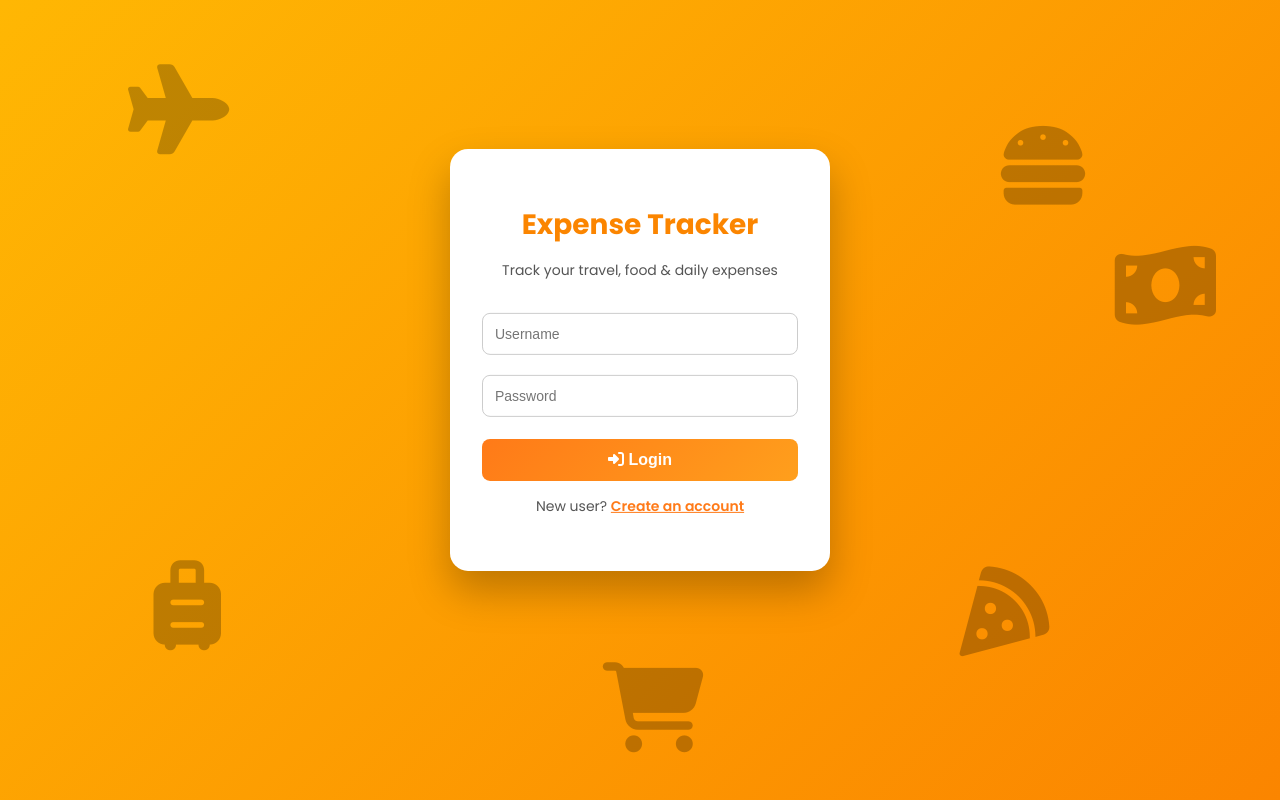
After one commit to SaiSriragh25/Expense_Tracker, a Flask app: page /login in a window 1280 px wide. The commit adds this page. Run offline with Flask 3, Linux system fonts and the light colour scheme.

Commit message:
Updated expense tracker ui

```diff
--- a/app.py
+++ b/app.py
@@ -1,4 +1,4 @@
-from flask import Flask, render_template, request, redirect, url_for, flash
+from flask import Flask, render_template, request, redirect, url_for, flash, session
 import sqlite3
 import os
 
@@ -17,6 +17,8 @@ def get_db_connection():
 # ---------------- CREATE TABLE ----------------
 def init_db():
     conn = get_db_connection()
+
+    # Expenses table
     conn.execute("""
         CREATE TABLE IF NOT EXISTS expenses (
             id INTEGER PRIMARY KEY AUTOINCREMENT,
@@ -26,14 +28,95 @@ def init_db():
             description TEXT
         )
     """)
+
+    # Users table
+    conn.execute("""
+        CREATE TABLE IF NOT EXISTS users (
+            id INTEGER PRIMARY KEY AUTOINCREMENT,
+            username TEXT UNIQUE NOT NULL,
+            password TEXT NOT NULL
+        )
+    """)
+
+    # ✅ Ensure default user ALWAYS exists
+    user = conn.execute(
+        "SELECT * FROM users WHERE username='admin'"
+    ).fetchone()
+
+    if not user:
+        conn.execute(
+            "INSERT INTO users (username, password) VALUES (?, ?)",
+            ("admin", "admin123")
+        )
+
     conn.commit()
     conn.close()
 
 init_db()
 
-# ---------------- HOME ----------------
+# ---------------- REGISTER ----------------
+@app.route("/register", methods=["GET", "POST"])
+def register():
+    error = None
+
+    if request.method == "POST":
+        username = request.form.get("username")
+        password = request.form.get("password")
+        confirm_password = request.form.get("confirm_password")
+
+        if not username or not password:
+            error = "All fields are required"
+        elif password != confirm_password:
+            error = "Passwords do not match"
+        else:
+            try:
+                conn = get_db_connection()
+                conn.execute(
+                    "INSERT INTO users (username, password) VALUES (?, ?)",
+                    (username.strip(), password)
+                )
+                conn.commit()
+                conn.close()
+                flash("Account created successfully 🎉 Please login")
+                return redirect(url_for("login"))
+            except sqlite3.IntegrityError:
+                error = "Username already exists"
+
+    return render_template("register.html", error=error)
+
+# ---------------- LOGIN ----------------
+@app.route("/login", methods=["GET", "POST"])
+def login():
+    error = None
+
+    if request.method == "POST":
+        username = request.form.get("username")
+        password = request.form.get("password")
+
+        if not username or not password:
+            error = "Please enter username and password"
+        else:
+            conn = get_db_connection()
+            user = conn.execute(
+                "SELECT * FROM users WHERE username=? AND password=?",
+                (username.strip(), password)
+            ).fetchone()
+            conn.close()
+
+            if user:
+                session["user"] = username
+                return redirect(url_for("home"))
+            else:
+                error = "Invalid username or password"
+
+    return render_template("login.html", error=error)
+
+# ---------------- HOME (PROTECTED) ----------------
 @app.route("/", methods=["GET", "POST"])
 def home():
+    if "user" not in session:
+        return redirect(url_for("login"))
+
     conn = get_db_connection()
     error = None
 
@@ -81,6 +164,9 @@ def home():
 # ---------------- DELETE ----------------
 @app.route("/delete/<int:id>")
 def delete(id):
+    if "user" not in session:
+        return redirect(url_for("login"))
+
     conn = get_db_connection()
     conn.execute("DELETE FROM expenses WHERE id=?", (id,))
     conn.commit()
@@ -91,6 +177,9 @@ def delete(id):
 # ---------------- EDIT ----------------
 @app.route("/edit/<int:id>", methods=["GET", "POST"])
 def edit(id):
+    if "user" not in session:
+        return redirect(url_for("login"))
+
     conn = get_db_connection()
     expense = conn.execute(
         "SELECT * FROM expenses WHERE id=?", (id,)
@@ -120,6 +209,12 @@ def edit(id):
     conn.close()
     return render_template("edit.html", expense=expense)
 
-# ---------------- RUN ----------------
-# if __name__ == "__main__":
-    # app.run(debug=True)
+# ---------------- LOGOUT ----------------
+@app.route("/logout")
+def logout():
+    session.pop("user", None)
+    return redirect(url_for("login"))
+
+# ---------------- RUN APP ----------------
+if __name__ == "__main__":
+    app.run(debug=True)
--- a/static/style.css
+++ b/static/style.css
@@ -1,86 +1,234 @@
-body {
-    font-family: Arial, sans-serif;
-    background-color: #f4f6f8;
+/* ===== GLOBAL ===== */
+* {
+    box-sizing: border-box;
 }
 
-.container {
-    width: 450px;
-    margin: 30px auto;
-    background: white;
-    padding: 20px;
-    border-radius: 10px;
-    box-shadow: 0 4px 12px rgba(0,0,0,0.1);
+body {
+    margin: 0;
+    font-family: 'Poppins', sans-serif;
+    background: #f3f6fb;
+    color: #333;
 }
 
-h2 {
-    text-align: center;
+/* ===== DASHBOARD ===== */
+.dashboard {
+    max-width: 1100px;
+    margin: 40px auto;
+    padding: 20px;
 }
 
-.total {
-    background: #e8f5e9;
-    color: #2e7d32;
-    padding: 12px;
-    text-align: center;
-    border-radius: 6px;
-    font-weight: bold;
-    margin-bottom: 15px;
+/* HEADER */
+.dashboard-header {
+    display: flex;
+    justify-content: space-between;
+    align-items: center;
+    margin-bottom: 30px;
 }
 
+.dashboard-header h1 {
+    font-size: 28px;
+    font-weight: 700;
+}
+
+.logout-btn {
+    background: #ff5252;
+    color: white;
+    padding: 10px 18px;
+    border-radius: 8px;
+    text-decoration: none;
+    font-weight: 500;
+}
+
+/* SUMMARY */
+.summary-card {
+    background: linear-gradient(135deg, #4CAF50, #43a047);
+    color: white;
+    padding: 25px;
+    border-radius: 16px;
+    font-size: 26px;
+    font-weight: 600;
+    text-align: center;
+    margin-bottom: 30px;
+    box-shadow: 0 10px 25px rgba(0,0,0,0.12);
+}
+
+/* CARD */
 .card {
-    background: #ffffff;
-    padding: 15px;
-    border-radius: 8px;
+    background: white;
+    padding: 25px;
+    border-radius: 18px;
+    margin-bottom: 30px;
+    box-shadow: 0 10px 30px rgba(0,0,0,0.08);
+}
+
+.card h3 {
     margin-bottom: 20px;
 }
 
-.flash {
-    background: #e3f2fd;
-    color: #1565c0;
-    padding: 8px;
-    border-radius: 5px;
-    margin-bottom: 10px;
-    text-align: center;
+/* FORM */
+.card form input {
+    width: 100%;
+    padding: 14px;
+    margin-bottom: 14px;
+    border-radius: 10px;
+    border: 1px solid #ccc;
 }
 
-.error {
-    background: #ffebee;
-    color: #c62828;
-    padding: 8px;
-    border-radius: 5px;
-    margin-bottom: 10px;
-    text-align: center;
-}
-
-label {
-    font-weight: bold;
-}
-
-input {
-    width: 100%;
-    padding: 8px;
-    margin-bottom: 10px;
-}
-
-button {
-    width: 100%;
-    padding: 10px;
+.card form button {
     background: #4CAF50;
     color: white;
     border: none;
-    border-radius: 5px;
+    padding: 14px;
+    border-radius: 10px;
+    font-size: 16px;
+    font-weight: 600;
+    cursor: pointer;
 }
 
+.card form button:hover {
+    background: #43a047;
+}
+
+/* TABLE */
 table {
     width: 100%;
     border-collapse: collapse;
 }
 
 th {
-    background: #eeeeee;
-    padding: 8px;
+    background: #f0f3f8;
+    padding: 14px;
+    font-weight: 600;
 }
 
 td {
+    padding: 14px;
+    border-bottom: 1px solid #eee;
+}
+
+td a {
+    margin-right: 10px;
+    text-decoration: none;
+    font-size: 18px;
+}
+
+/* FLASH & ERROR */
+.flash {
+    background: #e3f2fd;
+    color: #1565c0;
+    padding: 14px;
+    border-radius: 10px;
+    margin-bottom: 20px;
+}
+
+.error {
+    background: #ffebee;
+    color: #c62828;
+    padding: 14px;
+    border-radius: 10px;
+    margin-bottom: 20px;
+}
+/* =========================
+   LOGIN PAGE STYLES
+   ========================= */
+
+.login-page {
+    height: 100vh;
+    background: linear-gradient(135deg, #ffb703, #fb8500);
+    position: relative;
+    overflow: hidden;
+}
+
+/* Background icons */
+.bg-icons i {
+    position: absolute;
+    font-size: 90px;
+    color: rgba(0, 0, 0, 0.25);
+}
+
+/* Icon positions */
+.bg-icons i:nth-child(1) { top: 8%; left: 10%; }       /* Plane */
+.bg-icons i:nth-child(2) { top: 70%; left: 12%; }      /* Suitcase */
+.bg-icons i:nth-child(3) { top: 15%; right: 15%; }     /* Burger */
+.bg-icons i:nth-child(4) { bottom: 18%; right: 18%; }  /* Pizza */
+.bg-icons i:nth-child(5) { top: 45%; left: 48%; }      /* Coffee */
+.bg-icons i:nth-child(6) { bottom: 6%; right: 45%; }   /* Cart */
+.bg-icons i:nth-child(7) { top: 30%; right: 5%; }      /* Money */
+
+/* Login Card */
+.login-card {
+    position: absolute;
+    top: 45%;
+    left: 50%;
+    transform: translate(-50%, -50%);
+    width: 380px;
+    padding: 32px;
+    background: white;
+    border-radius: 18px;
+    text-align: center;
+    box-shadow: 0 20px 40px rgba(0,0,0,0.25);
+}
+
+.login-card h2 {
+    color: #fb8500;
+    margin-bottom: 6px;
+    font-size: 28px;
+    font-weight: 700;
+}
+
+.login-card p {
+    color: #555;
+    font-size: 14px;
+    margin-bottom: 22px;
+}
+
+/* Inputs */
+.login-card input {
+    width: 100%;
+    padding: 12px;
+    margin: 10px 0;
+    border-radius: 8px;
+    border: 1px solid #ccc;
+    font-size: 14px;
+}
+
+/* Login button */
+.login-card button {
+    width: 100%;
+    padding: 12px;
+    margin-top: 12px;
+    background: linear-gradient(135deg, #ff7a18, #ff9f1c);
+    border: none;
+    border-radius: 8px;
+    color: white;
+    font-size: 16px;
+    font-weight: 600;
+    cursor: pointer;
+}
+
+.login-card button:hover {
+    opacity: 0.9;
+}
+
+/* Error message */
+.login-card .error {
+    display: block;
+    margin-top: 12px;
+    background: #ffe5e5;
+    color: #c62828;
     padding: 8px;
-    border-bottom: 1px solid #ddd;
+    border-radius: 6px;
+    font-size: 13px;
 }
+/* ===== CHART GRID ===== */
+.chart-grid {
+    display: grid;
+    grid-template-columns: 1fr 1fr;
+    gap: 30px;
+}
+
+@media (max-width: 768px) {
+    .chart-grid {
+        grid-template-columns: 1fr;
+    }
+}
--- /dev/null
+++ b/templates/login.html
@@ -0,0 +1,59 @@
+<!DOCTYPE html>
+<html lang="en">
+<head>
+    <meta charset="UTF-8">
+    <title>Expense Tracker | Login</title>
+
+    <!-- Google Font -->
+    <link href="https://fonts.googleapis.com/css2?family=Poppins:wght@400;500;600;700&display=swap" rel="stylesheet">
+
+    <!-- Font Awesome -->
+    <link rel="stylesheet"
+          href="https://cdnjs.cloudflare.com/ajax/libs/font-awesome/6.5.0/css/all.min.css">
+
+    <!-- CSS (THIS IS CRITICAL) -->
+    <link rel="stylesheet" href="{{ url_for('static', filename='style.css') }}">
+</head>
+
+<!-- 🔴 THIS LINE WAS MISSING / DELETED -->
+<body class="login-page">
+
+    <!-- Background Icons -->
+    <div class="bg-icons">
+        <i class="fa-solid fa-plane"></i>
+        <i class="fa-solid fa-suitcase-rolling"></i>
+        <i class="fa-solid fa-burger"></i>
+        <i class="fa-solid fa-pizza-slice"></i>
+        <i class="fa-solid fa-mug-hot"></i>
+        <i class="fa-solid fa-cart-shopping"></i>
+        <i class="fa-solid fa-money-bill-wave"></i>
+    </div>
+
+    <!-- Login Card -->
+    <div class="login-card">
+        <h2>Expense Tracker</h2>
+        <p>Track your travel, food & daily expenses</p>
+
+        <form method="POST">
+            <input type="text" name="username" placeholder="Username" required>
+            <input type="password" name="password" placeholder="Password" required>
+
+            <button type="submit">
+                <i class="fa-solid fa-right-to-bracket"></i> Login
+            </button>
+        </form>
+
+        {% if error %}
+            <span class="error">{{ error }}</span>
+        {% endif %}
+
+        <p style="margin-top:15px; font-size:14px;">
+            New user?
+            <a href="{{ url_for('register') }}" style="color:#ff7a18; font-weight:600;">
+                Create an account
+            </a>
+        </p>
+    </div>
+
+</body>
+</html>
```
Also changed, not shown: templates/index.html (+69 -44 lines), templates/register.html (added, +52 -0 lines), expenses.db.
